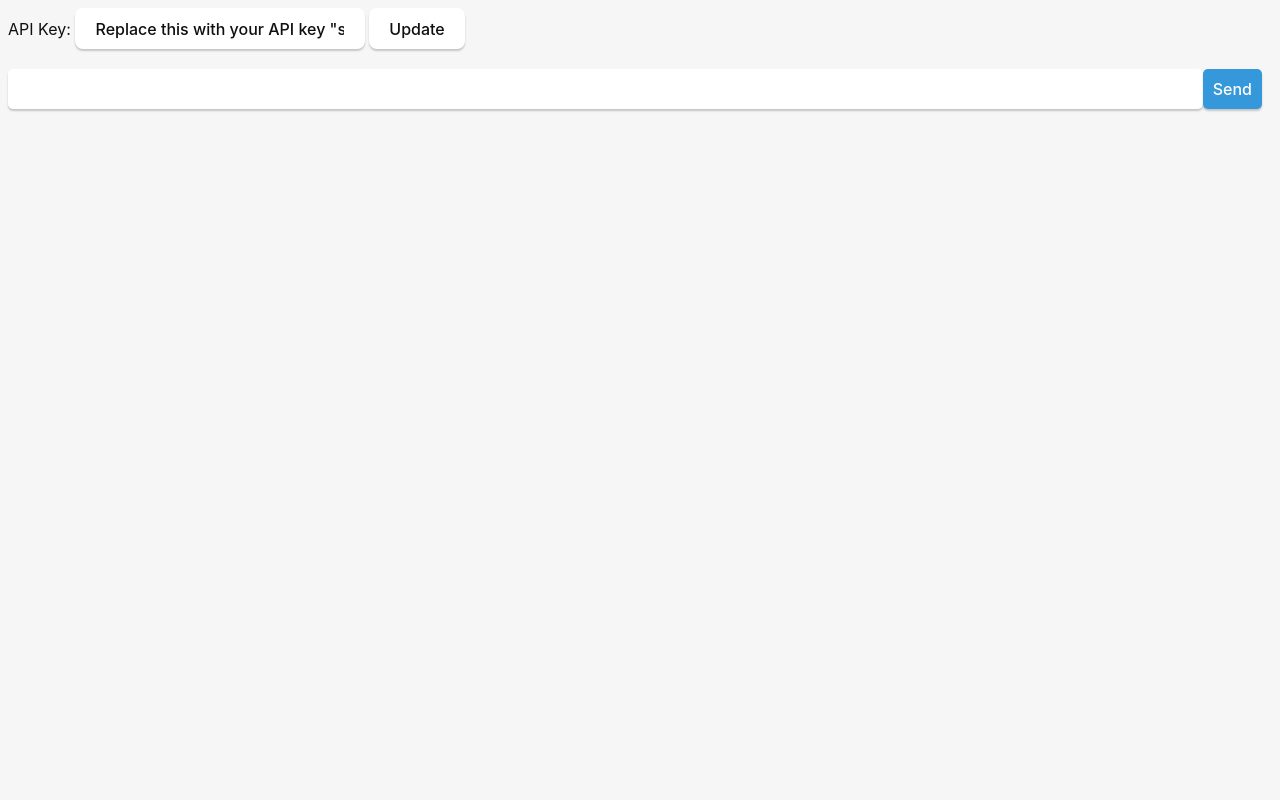
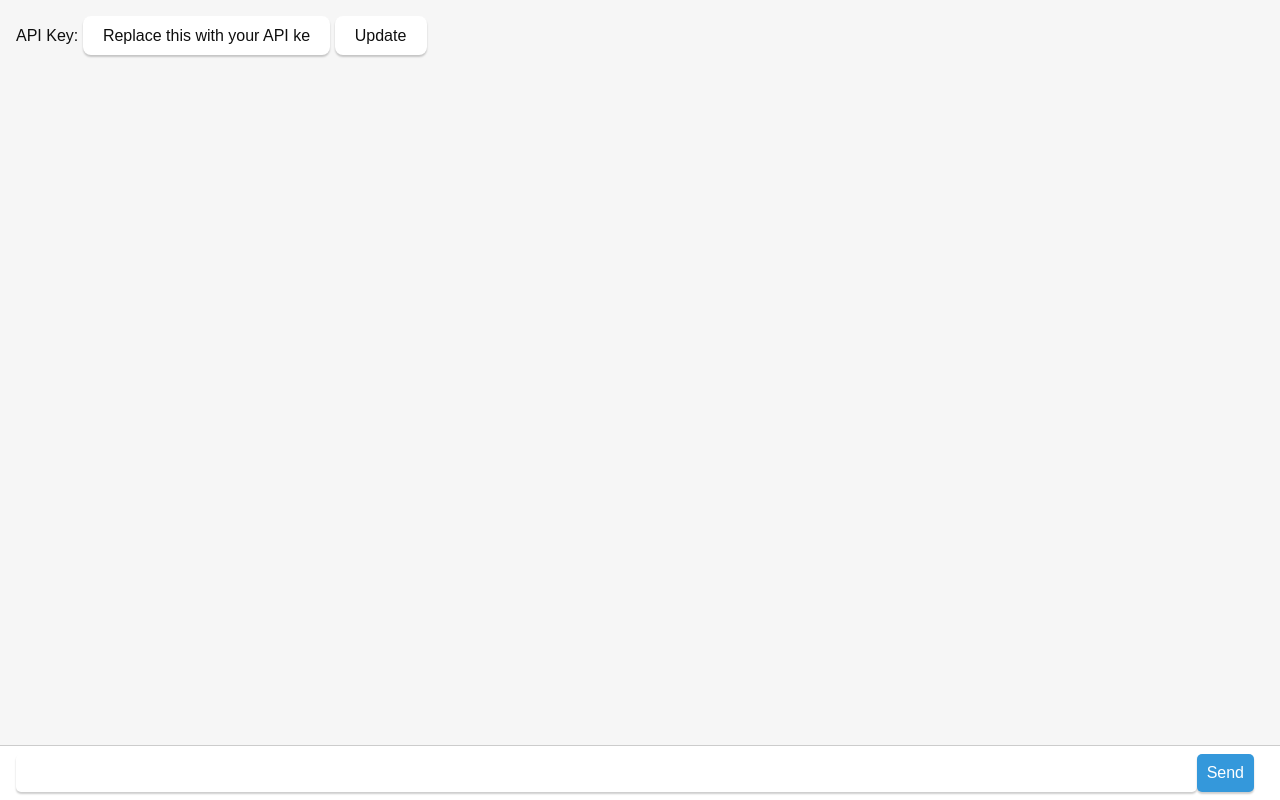
Before and after one commit to fergusonB/TauriGPT, a Svelte app: page / in a window 1280 px wide. Built offline with nearby package versions, Linux system fonts and the light colour scheme.

Commit message:
Anchor input to bottom

```diff
--- a/src/App.svelte
+++ b/src/App.svelte
@@ -75,32 +75,36 @@
 </div>
 
   <style>
-.app{
+  :global(html, body) {
     height: 100%;
     margin: 0;
+    font-family: Arial, sans-serif;
   }
 
-
-    .chat-wrapper {
-      display: grid;
-      grid-template-rows: auto 1fr auto;
+  .app {
+    display: flex;
+    flex-direction: column;
     height: 100%;
   }
 
   .api-key-input {
-      grid-row-start: 1;
-      grid-row-end: 2;
+    padding: 16px;
   }
 
   .chat-container {
-      grid-row-start: 2;
-      grid-row-end: 3;
+    flex-grow: 1;
     overflow-y: auto;
+    padding: 16px;
+  }
+
+  .chat-messages {
+    display: flex;
+    flex-direction: column;
+    padding-bottom: 72px;
   }
 
   .chat-message {
     display: flex;
-      justify-content: space-between;
     margin: 10px;
   }
 
@@ -120,14 +124,16 @@
   }
 
   .chat-input {
-      grid-row-start: 3;
-      grid-row-end: 4;
     display: flex;
     justify-content: space-between;
     align-items: center;
-      margin-top: 10px;
-      height: 60px;
-      width: 100%;
+    position: fixed;
+    bottom: 0;
+    left: 0;
+    right: 0;
+    background-color: #fff;
+    padding: 8px 16px;
+    border-top: 1px solid #ccc;
   }
 
   .chat-input form {
```
Lines whose indentation alone changed are shown as unchanged.
